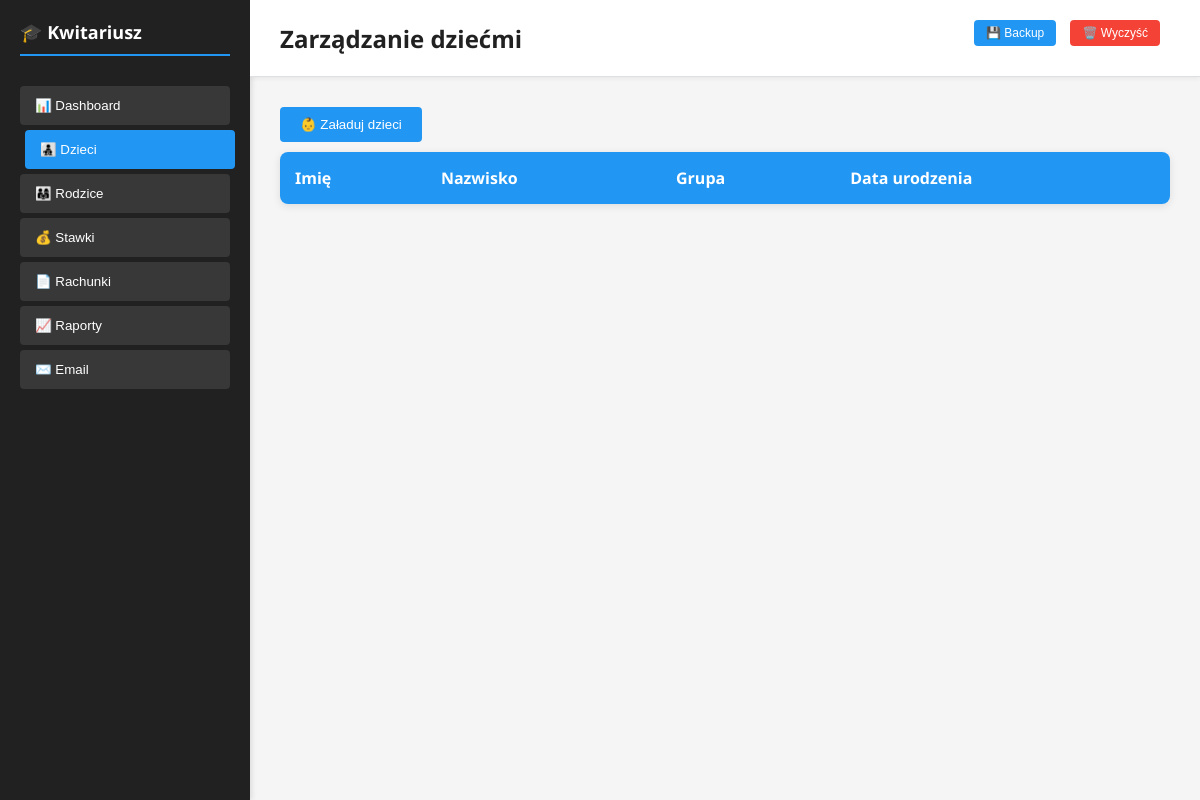
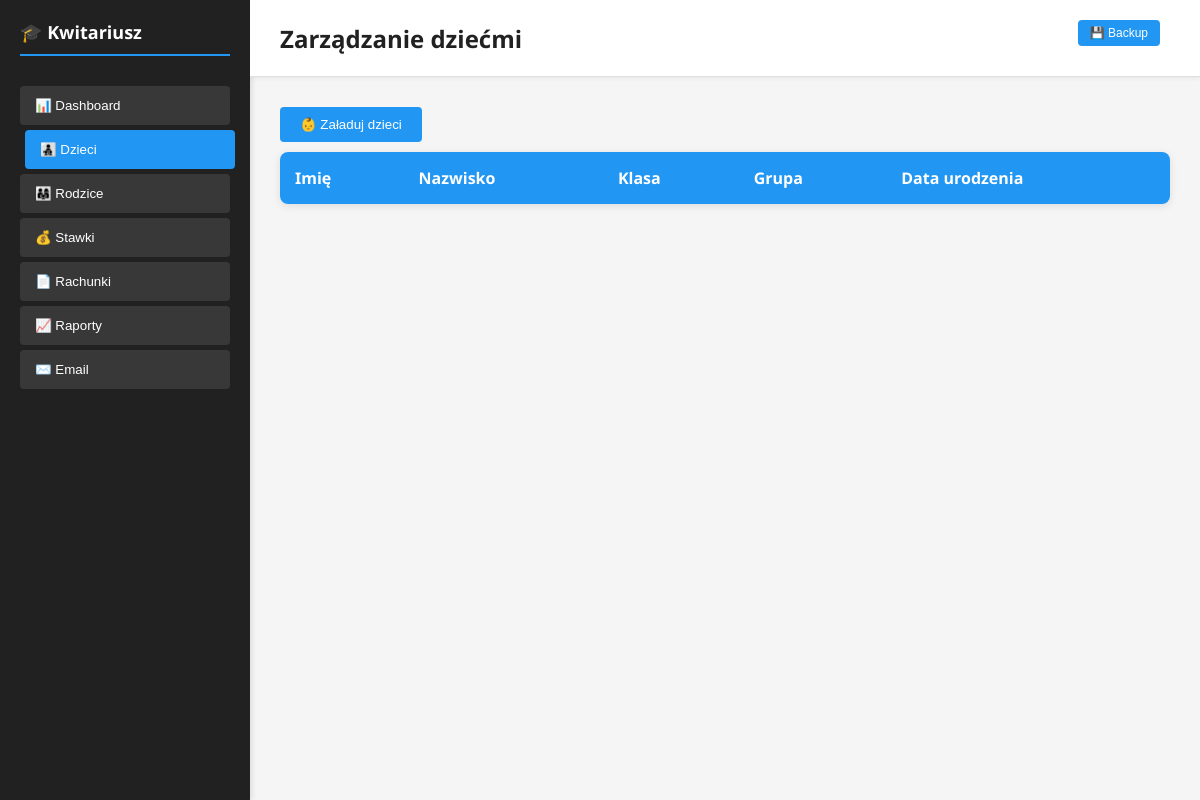
Before and after one commit to patryk-szczech/aplikacja, an Electron app: page index.html in a window 1200 px wide. Both pictures are taken after a click on the button "👨‍👧‍👦 Dzieci". Drawn offline with Linux system fonts and the light colour scheme.

Commit message:
Update index.html

```diff
--- a/index.html
+++ b/index.html
@@ -3,7 +3,7 @@
 <head>
     <meta charset="UTF-8">
     <meta name="viewport" content="width=device-width, initial-scale=1.0">
-    <title>Kwitariusz Szkoły - System Zarządzania Opłatami</title>
+    <title>Kwitariusz - System Zarządzania Opłatami</title>
     <style>
         * {
             margin: 0;
@@ -343,7 +343,6 @@
                 <h1 id="sectionTitle">Dashboard</h1>
                 <div>
                     <button class="btn btn-primary btn-sm" onclick="exportData()">💾 Backup</button>
-                    <button class="btn btn-danger btn-sm" onclick="clearAll()">🗑️ Wyczyść</button>
                 </div>
             </div>
 
@@ -375,6 +374,7 @@
                                 <tr>
                                     <th>Imię</th>
                                     <th>Nazwisko</th>
+                                    <th>Klasa</th>
                                     <th>Grupa</th>
                                     <th>Data urodzenia</th>
                                 </tr>
```
